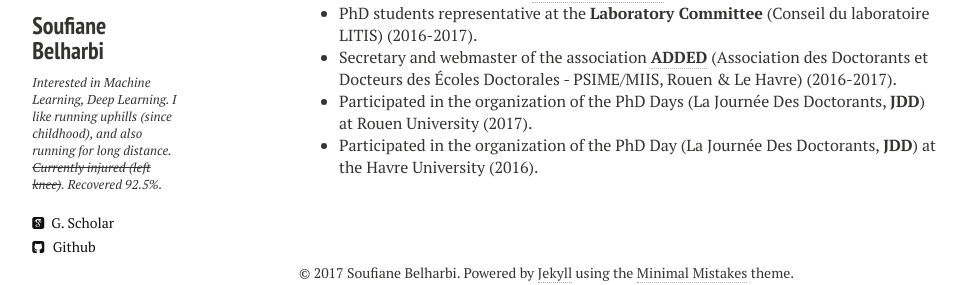
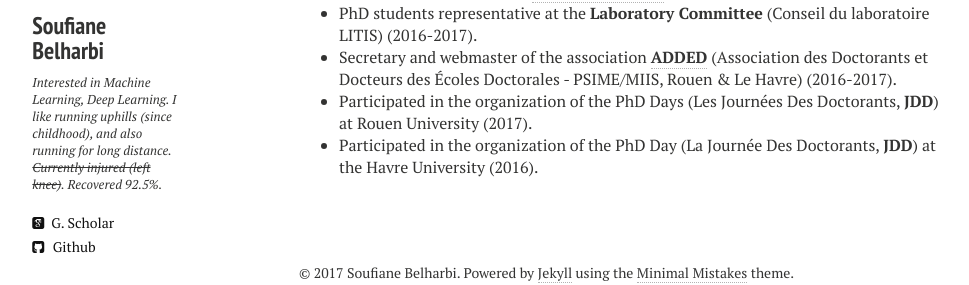
Before and after one commit to sbelharbi/sbelharbi.github.io, a Jekyll site: the page built from miscellany.md, in a window 1280 px wide. Shown: the part 219-504 px from the top of the page, without its empty margins (21-990 px from the left). Built offline with Jekyll 4.4.1, drawn with Linux system fonts in a browser that asks for light colours; nearby versions of some CDN libraries.

Commit message:
contrib. jdds 2017...

```diff
--- a/miscellany.md
+++ b/miscellany.md
@@ -12,7 +12,7 @@ comments: false
   laboratoire LITIS) (2016-2017).
 * Secretary and webmaster of the association [**ADDED**](https://sites.google.com/prod/view/association-added) (Association des Doctorants et Docteurs des
   Écoles Doctorales - PSIME/MIIS, Rouen & Le Havre) (2016-2017).
-* Participated in the organization of the PhD Days (La Journée Des Doctorants,
+* Participated in the organization of the PhD Days (Les Journées Des Doctorants,
   **JDD**) at Rouen University (2017).
 * Participated in the organization of the PhD Day (La Journée Des Doctorants,
   **JDD**) at the Havre University (2016).
```
